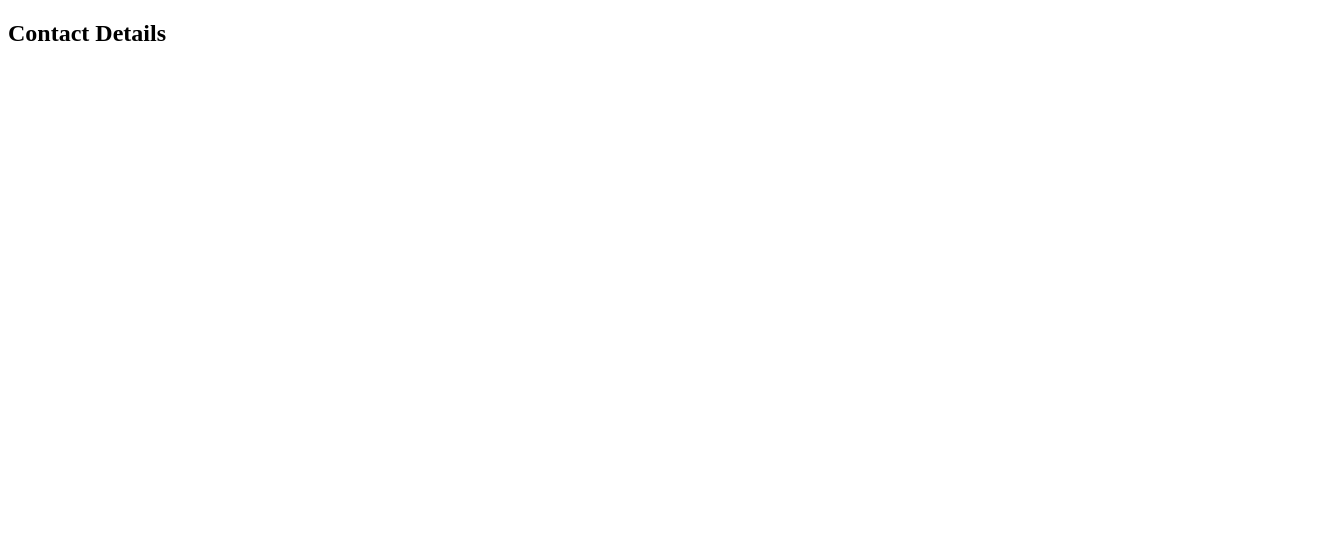
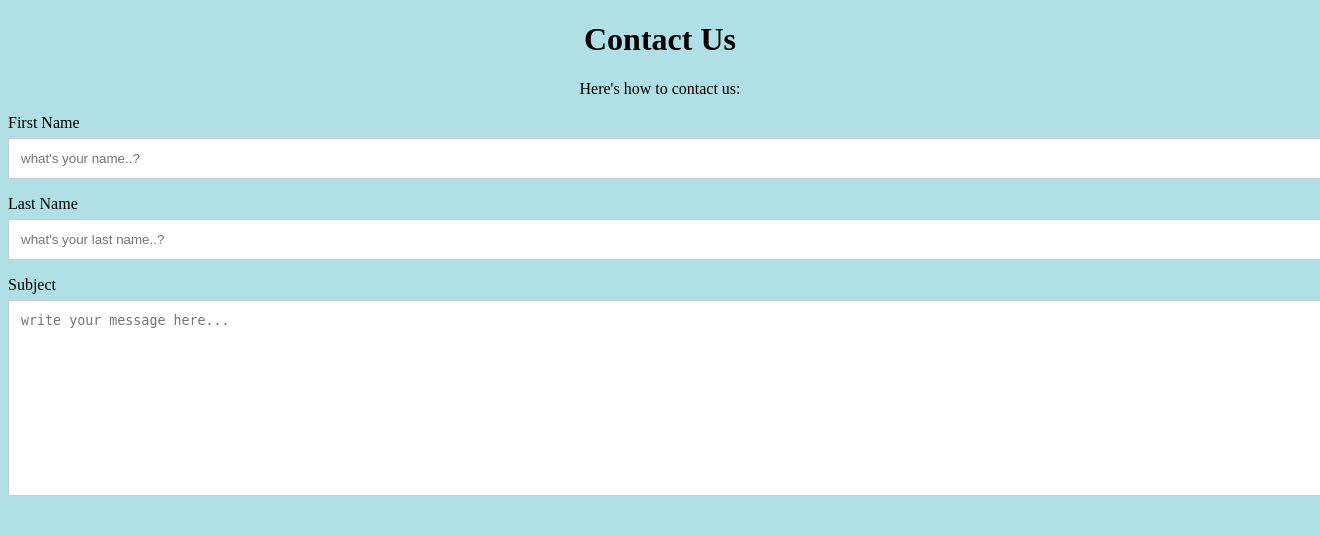
Before and after one commit to KirtMorgan/project-blog, a Flask app: page /contacts in a window 1320 px wide; the page is wider, and only the part inside the window is pictured. Before the commit the part shown is almost empty. Shown: the top 535 px of that part. Run offline with Flask 2, Linux system fonts and the light colour scheme.

Commit message:
updated contacts page, added input boxes

```diff
--- a/templates/contacts.html
+++ b/templates/contacts.html
@@ -3,7 +3,52 @@
 <head>
     <meta charset="UTF-8">
     <title>Contacts</title>
-    <h2>Contact Details</h2>
+
+
+    <div
+            style="text-align:center">
+        <h1>Contact Us</h1>
+        <p>Here's how to contact us:</p>
+
+  </div>
+
+    <div>
+
+        <label for="fstname">First Name</label>
+        <input type="text" id="fstname" name="firstname" placeholder="what's your name..?">
+
+        <label for="lstname">Last Name</label>
+        <input type="text" id="lstname" name="lastname" placeholder="what's your last name..?">
+
+    </div>
+
+
+    <div>
+        <label for="subject">Subject</label>
+        <textarea id="subject" name="subject" placeholder="write your message here..." style="height:170px"></textarea>
+
+
+
+    </div>
+
+
+
+
+
+       <style>
+
+        body {background-color: powderblue;}
+
+        input[type=text], select, textarea {
+  width: 100%;
+  padding: 12px;
+  border: 1px solid #ccc;
+  margin-top: 6px;
+  margin-bottom: 16px;
+  resize: vertical;
+}
+
+    </style>
 </head>
 <body>
 
```
